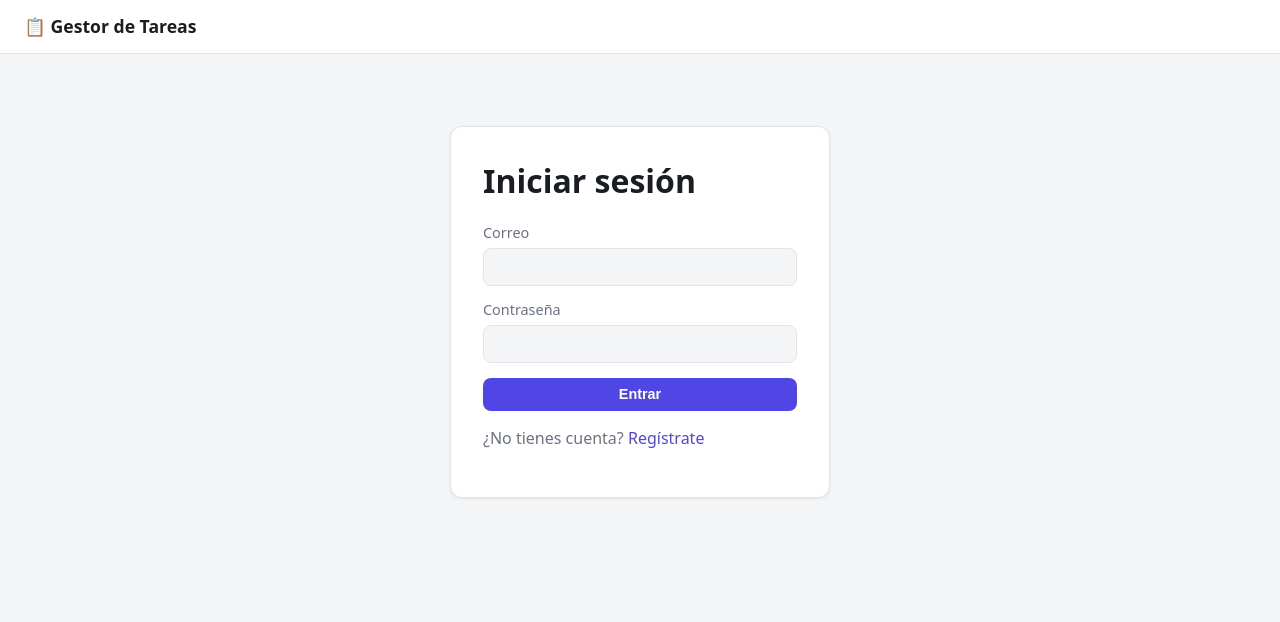
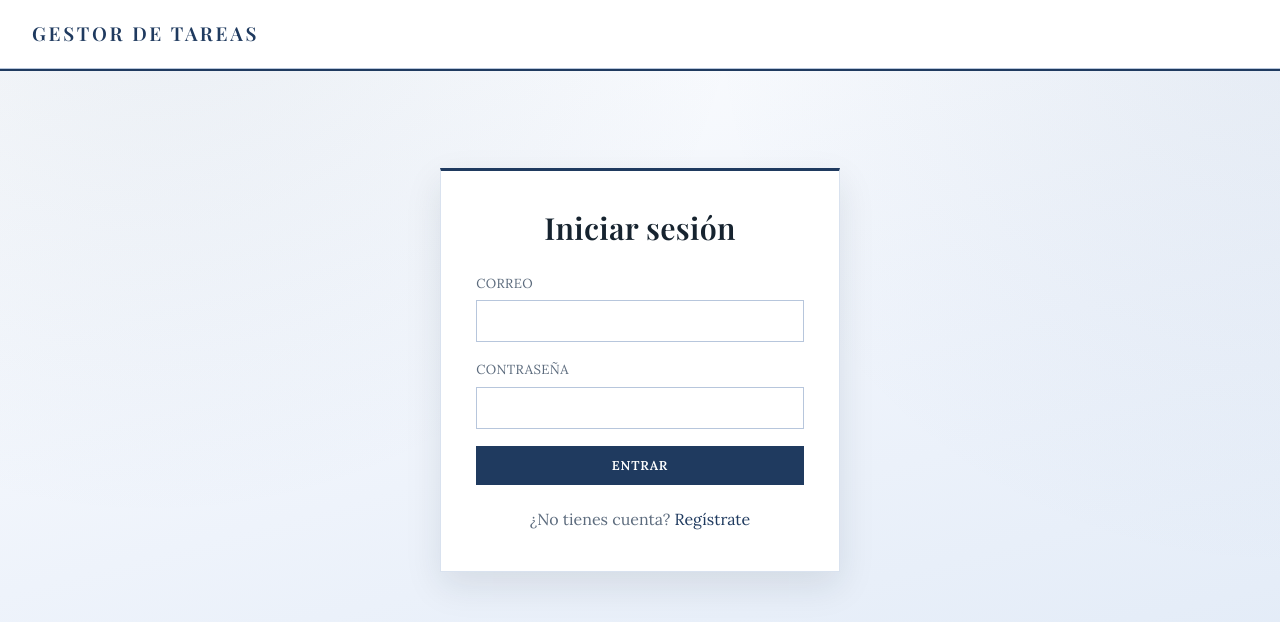
Before and after one commit to mrwhyte0520/proyecto3-client, a React (Vite) app: page /login in a window 1280 px wide. Shown: the top 622 px of the page. Built offline with nearby package versions, Linux system fonts and the light colour scheme.

Commit message:
Rediseno: estilo clasico formal con tipografia serif, paleta blanco/azul y bordes rectos

```diff
--- a/index.html
+++ b/index.html
@@ -4,7 +4,13 @@
     <meta charset="UTF-8" />
     <link rel="icon" type="image/svg+xml" href="/favicon.svg" />
     <meta name="viewport" content="width=device-width, initial-scale=1.0" />
-    <title>proyecto3-client</title>
+    <link rel="preconnect" href="https://fonts.googleapis.com" />
+    <link rel="preconnect" href="https://fonts.gstatic.com" crossorigin />
+    <link
+      href="https://fonts.googleapis.com/css2?family=Playfair+Display:wght@500;600;700&family=Lora:ital,wght@0,400;0,500;0,600;1,400&display=swap"
+      rel="stylesheet"
+    />
+    <title>Gestor de Proyectos y Tareas</title>
   </head>
   <body>
     <div id="root"></div>
--- a/src/App.css
+++ /dev/null
@@ -1 +0,0 @@
-/* Estilos globales en index.css */
--- a/src/components/Navbar.jsx
+++ b/src/components/Navbar.jsx
@@ -12,7 +12,7 @@ export default function Navbar() {
 
   return (
     <header className="navbar">
-      <Link to="/" className="brand">📋 Gestor de Tareas</Link>
+      <Link to="/" className="brand">Gestor de Tareas</Link>
       {isAuthenticated && (
         <nav className="nav-right">
           <Link to="/profile" className="muted">Hola, {user.displayName}</Link>
--- a/src/index.css
+++ b/src/index.css
@@ -1,174 +1,304 @@
+/* ============================================================
+   Gestor de Proyectos y Tareas — hoja de estilos
+   Diseño clásico y formal: blanco con degradados azules,
+   tipografía serif elegante, líneas rectas (sin bordes
+   redondeados), composición ordenada.
+   ============================================================ */
+
 :root {
-  --bg: #f4f5f7;
+  --bg-a: #ffffff;
+  --bg-b: #eef3fb;
+  --bg-c: #dfe9f6;
+
   --surface: #ffffff;
-  --border: #e2e4e9;
-  --text: #1a1d21;
-  --muted: #6b7280;
-  --primary: #4f46e5;
-  --primary-hover: #4338ca;
-  --secondary: #0ea5e9;
-  --danger: #dc2626;
-  --shadow: 0 1px 3px rgba(0, 0, 0, 0.08);
-  font-family: system-ui, -apple-system, 'Segoe UI', Roboto, sans-serif;
+  --surface-alt: #f5f8fc;
+
+  --border: #d9e2ef;
+  --border-strong: #b7c6dc;
+
+  --text: #16232f;
+  --muted: #5c6b7d;
+
+  --primary: #1f3a5f;
+  --primary-hover: #142944;
+  --primary-soft: #e8eef8;
+
+  --secondary: #3d6ea1;
+  --secondary-soft: #eaf1f8;
+
+  --danger: #8a2f34;
+  --danger-hover: #6d2429;
+  --danger-soft: #f7eaea;
+
+  --success: #33513a;
+  --success-soft: #eaf2ec;
+
+  --warning: #7a5a12;
+  --warning-soft: #faf3e2;
+
+  --shadow-sm: 0 1px 2px rgba(22, 35, 47, 0.07);
+  --shadow-md: 0 14px 34px rgba(22, 35, 47, 0.10);
+
+  --font-heading: 'Playfair Display', Georgia, 'Times New Roman', serif;
+  --font-body: 'Lora', Georgia, 'Times New Roman', serif;
+
+  font-family: var(--font-body);
+  color: var(--text);
 }
 
-@media (prefers-color-scheme: dark) {
-  :root {
-    --bg: #16181d;
-    --surface: #1f2229;
-    --border: #2e323c;
-    --text: #e6e8eb;
-    --muted: #9aa1ac;
-    --shadow: 0 1px 3px rgba(0, 0, 0, 0.4);
-  }
+*,
+*::before,
+*::after {
+  box-sizing: border-box;
+  border-radius: 0;
 }
 
-* { box-sizing: border-box; }
+html {
+  min-height: 100%;
+}
 
 body {
   margin: 0;
-  background: var(--bg);
+  min-height: 100vh;
   color: var(--text);
-  min-height: 100vh;
+  font-family: var(--font-body);
+  font-size: 16px;
+  line-height: 1.6;
+  background-color: var(--bg-a);
+  background-image:
+    radial-gradient(circle at 12% -10%, rgba(63, 102, 148, 0.10), transparent 42%),
+    radial-gradient(circle at 100% 0%, rgba(63, 102, 148, 0.08), transparent 38%),
+    linear-gradient(165deg, var(--bg-a) 0%, var(--bg-b) 52%, var(--bg-c) 100%);
+  background-attachment: fixed;
 }
+
+h1, h2, h3, h4 {
+  font-family: var(--font-heading);
+  font-weight: 600;
+  color: var(--text);
+  letter-spacing: 0.01em;
+  line-height: 1.25;
+}
+h1 { font-size: 1.9rem; }
+h2 { font-size: 1.4rem; }
+h3 { font-size: 1.15rem; }
+
+p { margin: 0 0 0.8rem; }
 
 a { color: var(--primary); text-decoration: none; }
 a:hover { text-decoration: underline; }
 
-/* Navbar */
+hr {
+  border: none;
+  border-top: 1px solid var(--border);
+  margin: 1.5rem 0;
+}
+
+/* ---------------------------------------------------------
+   Navbar — cabecera tipo membrete formal
+   --------------------------------------------------------- */
 .navbar {
   display: flex;
   align-items: center;
   justify-content: space-between;
-  padding: 0.9rem 1.5rem;
+  padding: 1.15rem 2rem;
   background: var(--surface);
-  border-bottom: 1px solid var(--border);
+  border-bottom: 1px solid var(--border-strong);
+  box-shadow: 0 2px 0 var(--primary);
 }
-.brand { font-weight: 700; font-size: 1.1rem; color: var(--text); }
-.brand:hover { text-decoration: none; }
-.nav-right { display: flex; align-items: center; gap: 1rem; }
+.brand {
+  font-family: var(--font-heading);
+  font-weight: 600;
+  font-size: 1.2rem;
+  letter-spacing: 0.14em;
+  text-transform: uppercase;
+  color: var(--primary);
+}
+.brand:hover { text-decoration: none; color: var(--primary-hover); }
+.nav-right { display: flex; align-items: center; gap: 1.4rem; }
+.nav-right a.muted { font-style: italic; }
 
-/* Layout */
-main { padding: 1.5rem; }
-.container { max-width: 1000px; margin: 0 auto; }
-.center { text-align: center; padding: 3rem; }
+/* ---------------------------------------------------------
+   Layout
+   --------------------------------------------------------- */
+main { padding: 2.2rem 1.75rem 4rem; }
+.container { max-width: 1040px; margin: 0 auto; }
+.center { text-align: center; padding: 4rem 1rem; }
 
-/* Cards */
+/* ---------------------------------------------------------
+   Tarjetas
+   --------------------------------------------------------- */
 .card {
   background: var(--surface);
   border: 1px solid var(--border);
-  border-radius: 12px;
-  padding: 1.1rem;
-  box-shadow: var(--shadow);
+  padding: 1.35rem 1.5rem;
+  box-shadow: var(--shadow-sm);
 }
 
 .grid {
   display: grid;
-  grid-template-columns: repeat(auto-fill, minmax(260px, 1fr));
-  gap: 1rem;
-  margin-top: 1rem;
+  grid-template-columns: repeat(auto-fill, minmax(270px, 1fr));
+  gap: 1.25rem;
+  margin-top: 1.25rem;
 }
 
-.project-card { display: flex; flex-direction: column; gap: 0.5rem; }
+.project-card { display: flex; flex-direction: column; gap: 0.55rem; border-top: 3px solid var(--primary); }
 .project-head { display: flex; justify-content: space-between; align-items: flex-start; gap: 0.5rem; }
 .project-head h3 { margin: 0; }
-.project-foot { display: flex; justify-content: space-between; align-items: center; margin-top: auto; padding-top: 0.5rem; }
+.project-foot {
+  display: flex;
+  justify-content: space-between;
+  align-items: center;
+  margin-top: auto;
+  padding-top: 0.7rem;
+  border-top: 1px solid var(--border);
+}
 
-/* Forms */
-.create-form { margin: 1rem 0; display: flex; flex-direction: column; gap: 0.6rem; }
-.create-form h3 { margin: 0 0 0.3rem; }
+/* ---------------------------------------------------------
+   Formularios
+   --------------------------------------------------------- */
+.create-form { margin: 1.5rem 0; display: flex; flex-direction: column; gap: 0.75rem; }
+.create-form h3 { margin: 0 0 0.4rem; }
 .create-form.row { flex-direction: row; flex-wrap: wrap; align-items: center; }
-.create-form.row input { flex: 1; min-width: 180px; }
+.create-form.row input { flex: 1; min-width: 200px; }
+
+label {
+  font-family: var(--font-body);
+  font-size: 0.82rem;
+  letter-spacing: 0.03em;
+  text-transform: uppercase;
+  color: var(--muted);
+}
 
 input, select {
-  padding: 0.6rem 0.7rem;
-  border: 1px solid var(--border);
-  border-radius: 8px;
-  background: var(--bg);
+  padding: 0.65rem 0.75rem;
+  border: 1px solid var(--border-strong);
+  background: var(--surface);
   color: var(--text);
+  font-family: var(--font-body);
   font-size: 0.95rem;
   width: 100%;
 }
-input:focus, select:focus { outline: 2px solid var(--primary); border-color: transparent; }
+input::placeholder { color: #9aa8ba; font-style: italic; }
+input:focus, select:focus, textarea:focus {
+  outline: none;
+  border-color: var(--primary);
+  box-shadow: 0 0 0 1px var(--primary);
+}
 
 .auth-card {
-  max-width: 380px;
-  margin: 3rem auto;
+  max-width: 400px;
+  margin: 4rem auto;
   background: var(--surface);
   border: 1px solid var(--border);
-  border-radius: 12px;
-  padding: 2rem;
-  box-shadow: var(--shadow);
+  border-top: 3px solid var(--primary);
+  padding: 2.4rem 2.2rem;
+  box-shadow: var(--shadow-md);
 }
-.auth-card h1 { margin-top: 0; }
-.auth-card form { display: flex; flex-direction: column; gap: 0.9rem; }
-.auth-card label { display: flex; flex-direction: column; gap: 0.35rem; font-size: 0.9rem; color: var(--muted); }
+.auth-card h1 {
+  margin-top: 0;
+  text-align: center;
+  margin-bottom: 1.6rem;
+}
+.auth-card form { display: flex; flex-direction: column; gap: 1.1rem; }
+.auth-card label { display: flex; flex-direction: column; gap: 0.4rem; }
+.auth-card p.muted { text-align: center; margin-top: 1.4rem; margin-bottom: 0; }
 
-/* Buttons */
+/* ---------------------------------------------------------
+   Botones
+   --------------------------------------------------------- */
 .btn {
-  border: none;
-  border-radius: 8px;
-  padding: 0.55rem 0.9rem;
-  font-size: 0.9rem;
+  border: 1px solid transparent;
+  padding: 0.62rem 1.25rem;
+  font-family: var(--font-body);
+  font-size: 0.8rem;
   font-weight: 600;
+  letter-spacing: 0.06em;
+  text-transform: uppercase;
   cursor: pointer;
-  transition: background 0.15s, opacity 0.15s;
+  transition: background 0.15s ease, color 0.15s ease, border-color 0.15s ease;
 }
-.btn:disabled { opacity: 0.6; cursor: default; }
-.btn-sm { padding: 0.35rem 0.6rem; font-size: 0.8rem; }
-.btn-primary { background: var(--primary); color: #fff; }
-.btn-primary:hover:not(:disabled) { background: var(--primary-hover); }
-.btn-secondary { background: var(--secondary); color: #fff; }
-.btn-danger { background: var(--danger); color: #fff; }
-.btn-ghost { background: transparent; color: var(--text); border: 1px solid var(--border); }
-.btn-ghost:hover { background: var(--bg); }
+.btn:disabled { opacity: 0.55; cursor: default; }
+.btn-sm { padding: 0.4rem 0.75rem; font-size: 0.72rem; }
 
-/* Board (Kanban) */
+.btn-primary { background: var(--primary); color: #fff; border-color: var(--primary); }
+.btn-primary:hover:not(:disabled) { background: var(--primary-hover); border-color: var(--primary-hover); }
+
+.btn-secondary { background: var(--surface); color: var(--secondary); border-color: var(--secondary); }
+.btn-secondary:hover:not(:disabled) { background: var(--secondary); color: #fff; }
+
+.btn-danger { background: var(--surface); color: var(--danger); border-color: var(--danger); }
+.btn-danger:hover:not(:disabled) { background: var(--danger); color: #fff; }
+
+.btn-ghost { background: transparent; color: var(--text); border-color: var(--border-strong); }
+.btn-ghost:hover:not(:disabled) { background: var(--surface-alt); }
+
+/* ---------------------------------------------------------
+   Tablero (Kanban)
+   --------------------------------------------------------- */
 .board {
   display: grid;
   grid-template-columns: repeat(3, 1fr);
-  gap: 1rem;
-  margin-top: 1.2rem;
+  gap: 1.25rem;
+  margin-top: 1.4rem;
 }
 .column {
+  background: var(--surface-alt);
+  border: 1px solid var(--border);
+  padding: 1rem;
+  min-height: 130px;
+}
+.column-title {
+  margin: 0.1rem 0 1rem;
+  font-size: 0.95rem;
+  font-family: var(--font-heading);
+  text-transform: uppercase;
+  letter-spacing: 0.08em;
+  display: flex;
+  align-items: center;
+  gap: 0.6rem;
+  padding-bottom: 0.6rem;
+  border-bottom: 1px solid var(--border-strong);
+}
+
+.task-card {
   background: var(--surface);
   border: 1px solid var(--border);
-  border-radius: 12px;
-  padding: 0.8rem;
-  min-height: 120px;
-}
-.column-title { margin: 0.2rem 0 0.8rem; font-size: 1rem; display: flex; align-items: center; gap: 0.5rem; }
-
-.task-card {
-  background: var(--bg);
-  border: 1px solid var(--border);
-  border-radius: 10px;
-  padding: 0.7rem;
-  margin-bottom: 0.6rem;
+  padding: 0.85rem 0.9rem;
+  margin-bottom: 0.7rem;
 }
 .task-top { display: flex; justify-content: space-between; align-items: center; }
-.task-title { margin: 0.4rem 0; font-weight: 600; }
-.task-actions { display: flex; gap: 0.4rem; margin-top: 0.5rem; }
+.task-title { margin: 0.5rem 0; font-weight: 600; }
+.task-actions { display: flex; gap: 0.4rem; margin-top: 0.6rem; }
 
-.prio { font-size: 0.7rem; font-weight: 700; padding: 0.15rem 0.5rem; border-radius: 20px; text-transform: uppercase; }
-.prio-low { background: #dcfce7; color: #166534; }
-.prio-med { background: #fef9c3; color: #854d0e; }
-.prio-high { background: #fee2e2; color: #991b1b; }
+.prio {
+  font-size: 0.68rem;
+  font-weight: 700;
+  padding: 0.18rem 0.55rem;
+  border: 1px solid;
+  text-transform: uppercase;
+  letter-spacing: 0.05em;
+}
+.prio-low { background: var(--success-soft); color: var(--success); border-color: var(--success); }
+.prio-med { background: var(--warning-soft); color: var(--warning); border-color: var(--warning); }
+.prio-high { background: var(--danger-soft); color: var(--danger); border-color: var(--danger); }
 
 .badge {
-  background: var(--bg);
-  border: 1px solid var(--border);
-  border-radius: 20px;
-  padding: 0.1rem 0.55rem;
-  font-size: 0.78rem;
+  background: var(--surface-alt);
+  border: 1px solid var(--border-strong);
+  padding: 0.15rem 0.6rem;
+  font-size: 0.76rem;
   color: var(--muted);
 }
 
-/* Utilities */
+/* ---------------------------------------------------------
+   Utilidades
+   --------------------------------------------------------- */
 .muted { color: var(--muted); }
 .small { font-size: 0.82rem; }
-.error { color: var(--danger); font-size: 0.9rem; margin: 0.3rem 0; }
-.link-danger { background: none; border: none; color: var(--danger); cursor: pointer; font-size: 0.9rem; }
+.error { color: var(--danger); font-size: 0.88rem; margin: 0.35rem 0; font-style: italic; }
+.link-danger { background: none; border: none; color: var(--danger); cursor: pointer; font-size: 0.85rem; padding: 0; }
+.link-danger:hover { text-decoration: underline; }
 
 /* Encabezado del tablero */
 .board-header {
@@ -177,13 +307,26 @@ input:focus, select:focus { outline: 2px solid var(--primary); border-color: tra
   align-items: flex-start;
   gap: 1rem;
   margin-top: 0.5rem;
+  padding-bottom: 1.1rem;
+  border-bottom: 1px solid var(--border-strong);
 }
-.board-header h1 { margin-bottom: 0.2rem; }
+.board-header h1 { margin-bottom: 0.25rem; }
+.board-header-actions { display: flex; gap: 0.5rem; align-items: center; }
 
 /* Filtros */
-.filters { display: flex; align-items: center; gap: 0.6rem; margin: 1rem 0 0.2rem; }
-.filter-label { font-size: 0.88rem; color: var(--muted); }
-.filter-select { width: auto; min-width: 140px; }
+.filters {
+  display: flex;
+  align-items: center;
+  gap: 0.7rem;
+  margin: 1.3rem 0 0.3rem;
+}
+.filter-label {
+  font-size: 0.8rem;
+  letter-spacing: 0.03em;
+  text-transform: uppercase;
+  color: var(--muted);
+}
+.filter-select { width: auto; min-width: 150px; }
 
 /* Tareas: título clicable */
 .task-title-btn {
@@ -192,7 +335,7 @@ input:focus, select:focus { outline: 2px solid var(--primary); border-color: tra
   text-align: left;
   background: none;
   border: none;
-  padding: 0.4rem 0;
+  padding: 0.45rem 0;
   margin: 0;
   font: inherit;
   font-weight: 600;
@@ -205,15 +348,21 @@ input:focus, select:focus { outline: 2px solid var(--primary); border-color: tra
   border: none;
   color: var(--primary);
   cursor: pointer;
-  font-size: 0.8rem;
+  font-size: 0.78rem;
   font-weight: 600;
+  letter-spacing: 0.04em;
+  text-transform: uppercase;
+  padding: 0;
 }
+.link-btn:hover { text-decoration: underline; }
 
-/* Modal */
+/* ---------------------------------------------------------
+   Modal
+   --------------------------------------------------------- */
 .modal-backdrop {
   position: fixed;
   inset: 0;
-  background: rgba(0, 0, 0, 0.5);
+  background: rgba(16, 26, 38, 0.55);
   display: flex;
   align-items: center;
   justify-content: center;
@@ -223,115 +372,139 @@ input:focus, select:focus { outline: 2px solid var(--primary); border-color: tra
 .modal {
   background: var(--surface);
   border: 1px solid var(--border);
-  border-radius: 14px;
-  box-shadow: 0 10px 40px rgba(0, 0, 0, 0.25);
+  border-top: 3px solid var(--primary);
+  box-shadow: var(--shadow-md);
   width: 100%;
-  max-width: 520px;
+  max-width: 540px;
   max-height: 90vh;
   overflow-y: auto;
-  padding: 1.4rem;
+  padding: 1.7rem 1.8rem;
 }
-.modal-head { display: flex; justify-content: space-between; align-items: center; margin-bottom: 0.8rem; }
-.modal-head h2 { margin: 0; font-size: 1.15rem; }
+.modal-head {
+  display: flex;
+  justify-content: space-between;
+  align-items: center;
+  margin-bottom: 1.1rem;
+  padding-bottom: 0.9rem;
+  border-bottom: 1px solid var(--border);
+}
+.modal-head h2 { margin: 0; font-size: 1.25rem; }
 .icon-btn {
   background: none;
-  border: none;
+  border: 1px solid var(--border-strong);
   color: var(--muted);
-  font-size: 1.1rem;
+  font-size: 0.9rem;
+  width: 1.9rem;
+  height: 1.9rem;
+  display: inline-flex;
+  align-items: center;
+  justify-content: center;
   cursor: pointer;
   line-height: 1;
 }
-.modal-form { display: flex; flex-direction: column; gap: 0.9rem; }
-.modal-form label { display: flex; flex-direction: column; gap: 0.35rem; font-size: 0.9rem; color: var(--muted); }
-.modal-row { display: flex; gap: 0.8rem; flex-wrap: wrap; }
-.modal-row label { flex: 1; min-width: 120px; }
-.modal-actions { display: flex; justify-content: space-between; align-items: center; gap: 0.6rem; margin-top: 0.4rem; }
+.icon-btn:hover { background: var(--surface-alt); color: var(--text); }
+.modal-form { display: flex; flex-direction: column; gap: 1rem; }
+.modal-form label { display: flex; flex-direction: column; gap: 0.4rem; }
+.modal-row { display: flex; gap: 0.9rem; flex-wrap: wrap; }
+.modal-row label { flex: 1; min-width: 130px; }
+.modal-actions {
+  display: flex;
+  justify-content: space-between;
+  align-items: center;
+  gap: 0.6rem;
+  margin-top: 0.6rem;
+  padding-top: 1rem;
+  border-top: 1px solid var(--border);
+}
 .modal-actions-right { display: flex; gap: 0.6rem; }
 
 textarea {
-  padding: 0.6rem 0.7rem;
-  border: 1px solid var(--border);
-  border-radius: 8px;
-  background: var(--bg);
+  padding: 0.65rem 0.75rem;
+  border: 1px solid var(--border-strong);
+  background: var(--surface);
   color: var(--text);
   font-size: 0.95rem;
-  font-family: inherit;
+  font-family: var(--font-body);
   width: 100%;
   resize: vertical;
 }
-textarea:focus { outline: 2px solid var(--primary); border-color: transparent; }
 
 /* Perfil */
-.profile-card { max-width: 420px; display: flex; flex-direction: column; gap: 1rem; margin-top: 1rem; }
+.profile-card { max-width: 440px; display: flex; flex-direction: column; gap: 1.1rem; margin-top: 1.2rem; border-top: 3px solid var(--primary); }
 .avatar {
-  width: 64px;
-  height: 64px;
-  border-radius: 50%;
+  width: 68px;
+  height: 68px;
   background: var(--primary);
   color: #fff;
   display: flex;
   align-items: center;
   justify-content: center;
-  font-size: 1.6rem;
-  font-weight: 700;
+  font-family: var(--font-heading);
+  font-size: 1.7rem;
+  font-weight: 600;
+  border: 1px solid var(--primary-hover);
 }
-.profile-fields { margin: 0; display: grid; grid-template-columns: auto 1fr; gap: 0.4rem 1rem; }
-.profile-fields dt { color: var(--muted); font-size: 0.88rem; }
+.profile-fields { margin: 0; display: grid; grid-template-columns: auto 1fr; gap: 0.55rem 1.2rem; }
+.profile-fields dt { color: var(--muted); font-size: 0.8rem; letter-spacing: 0.03em; text-transform: uppercase; }
 .profile-fields dd { margin: 0; font-weight: 600; }
 
 /* 404 */
-.notfound-code { font-size: 4rem; margin: 0; color: var(--primary); }
-
-.board-header-actions { display: flex; gap: 0.5rem; align-items: center; }
+.notfound-code {
+  font-family: var(--font-heading);
+  font-size: 4.5rem;
+  margin: 0;
+  color: var(--primary);
+}
 
 /* Badge de rol */
 .role-badge {
-  font-size: 0.65rem;
+  font-size: 0.64rem;
   font-weight: 700;
   text-transform: uppercase;
-  letter-spacing: 0.03em;
-  padding: 0.15rem 0.5rem;
-  border-radius: 20px;
+  letter-spacing: 0.05em;
+  padding: 0.2rem 0.6rem;
   background: var(--primary);
   color: #fff;
   vertical-align: middle;
 }
 
 /* Chips en tarjetas de tarea */
-.task-meta { display: flex; flex-wrap: wrap; gap: 0.3rem; margin: 0.3rem 0; }
+.task-meta { display: flex; flex-wrap: wrap; gap: 0.35rem; margin: 0.4rem 0; }
 .chip {
-  font-size: 0.7rem;
-  padding: 0.12rem 0.45rem;
-  border-radius: 20px;
-  background: var(--bg);
+  font-size: 0.68rem;
+  letter-spacing: 0.03em;
+  text-transform: uppercase;
+  padding: 0.15rem 0.5rem;
+  background: var(--surface-alt);
   border: 1px solid var(--border);
   color: var(--muted);
 }
 
 /* Secciones del modal (adjuntos, comentarios) */
-.modal-section { border-top: 1px solid var(--border); margin-top: 1rem; padding-top: 0.9rem; }
-.modal-section h3 { margin: 0 0 0.6rem; font-size: 1rem; display: flex; align-items: center; gap: 0.5rem; }
+.modal-section { border-top: 1px solid var(--border); margin-top: 1.2rem; padding-top: 1rem; }
+.modal-section h3 { margin: 0 0 0.7rem; font-size: 1rem; display: flex; align-items: center; gap: 0.5rem; }
 .file-btn { display: inline-block; cursor: pointer; }
 
-.list { list-style: none; margin: 0.4rem 0 0; padding: 0; display: flex; flex-direction: column; gap: 0.4rem; }
+.list { list-style: none; margin: 0.5rem 0 0; padding: 0; display: flex; flex-direction: column; gap: 0.5rem; }
 .list-item { display: flex; align-items: center; gap: 0.6rem; }
 .list-item .link-btn { flex: 1; text-align: left; }
 
-.comment { background: var(--bg); border: 1px solid var(--border); border-radius: 8px; padding: 0.5rem 0.6rem; }
+.comment { background: var(--surface-alt); border: 1px solid var(--border); padding: 0.6rem 0.7rem; }
 .comment-head { display: flex; align-items: center; gap: 0.5rem; }
 .comment-head strong { font-size: 0.9rem; }
 .comment-head .link-danger { margin-left: auto; }
-.comment-body { margin: 0.3rem 0 0; font-size: 0.9rem; white-space: pre-wrap; }
-.comment-form { display: flex; gap: 0.5rem; margin-top: 0.6rem; }
+.comment-body { margin: 0.35rem 0 0; font-size: 0.9rem; white-space: pre-wrap; }
+.comment-form { display: flex; gap: 0.5rem; margin-top: 0.7rem; }
 .comment-form input { flex: 1; }
 
 /* Miembros */
-.member-card { display: flex; align-items: center; gap: 0.8rem; }
+.member-card { display: flex; align-items: center; gap: 0.9rem; }
 .member-info { display: flex; flex-direction: column; }
 .member-actions { display: flex; gap: 0.4rem; align-items: center; margin-left: auto; }
-.avatar-sm { width: 40px; height: 40px; font-size: 1rem; }
+.avatar-sm { width: 42px; height: 42px; font-size: 1.05rem; }
 
 @media (max-width: 720px) {
   .board { grid-template-columns: 1fr; }
   .board-header { flex-direction: column; }
+  .navbar { padding: 1rem 1.25rem; }
 }
--- a/src/pages/ProjectBoard.jsx
+++ b/src/pages/ProjectBoard.jsx
@@ -202,8 +202,8 @@ export default function ProjectBoard() {
                   <button className="task-title-btn" onClick={() => setSelectedTask(task)}>{task.title}</button>
                   <div className="task-meta">
                     {task.assignedToName && <span className="chip">{task.assignedToName}</span>}
-                    {task.commentCount > 0 && <span className="chip">💬 {task.commentCount}</span>}
-                    {task.attachmentCount > 0 && <span className="chip">📎 {task.attachmentCount}</span>}
+                    {task.commentCount > 0 && <span className="chip">Com. {task.commentCount}</span>}
+                    {task.attachmentCount > 0 && <span className="chip">Adj. {task.attachmentCount}</span>}
                   </div>
                   {task.dueDate && <p className="muted small">Vence: {new Date(task.dueDate).toLocaleDateString()}</p>}
                   {canEdit && (
```
Also changed, not shown: 1 other file (tests, documents, lock files or other folders).
